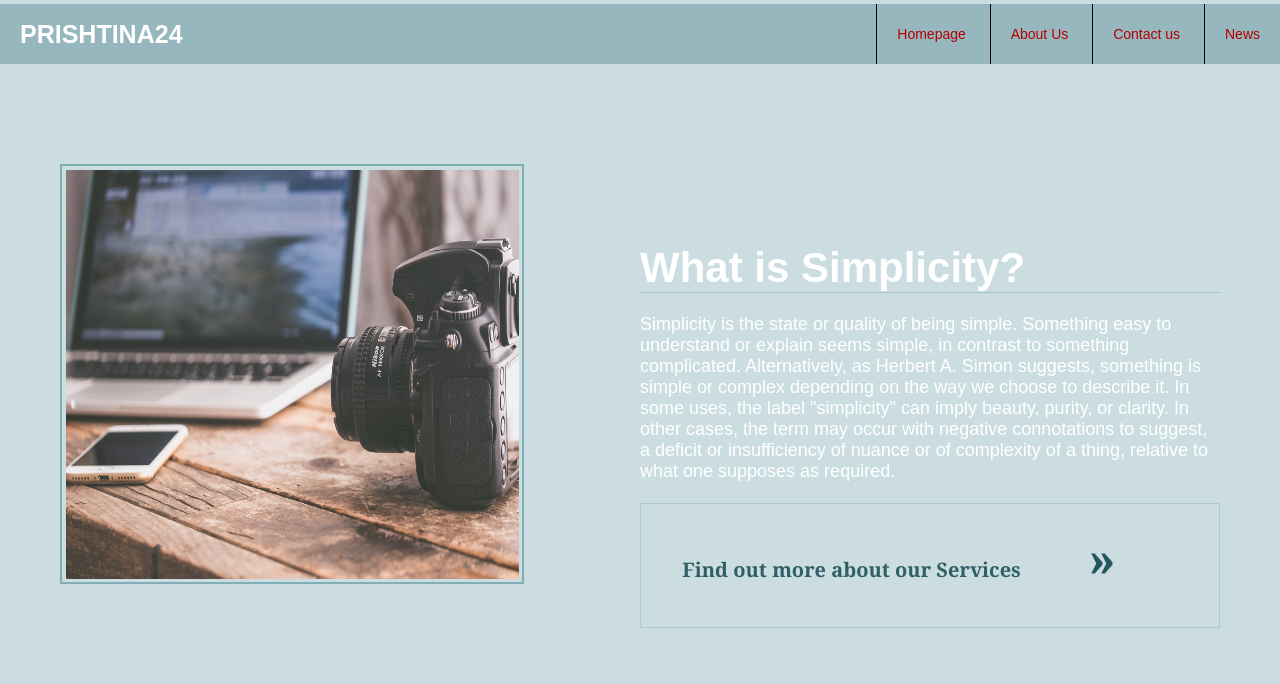
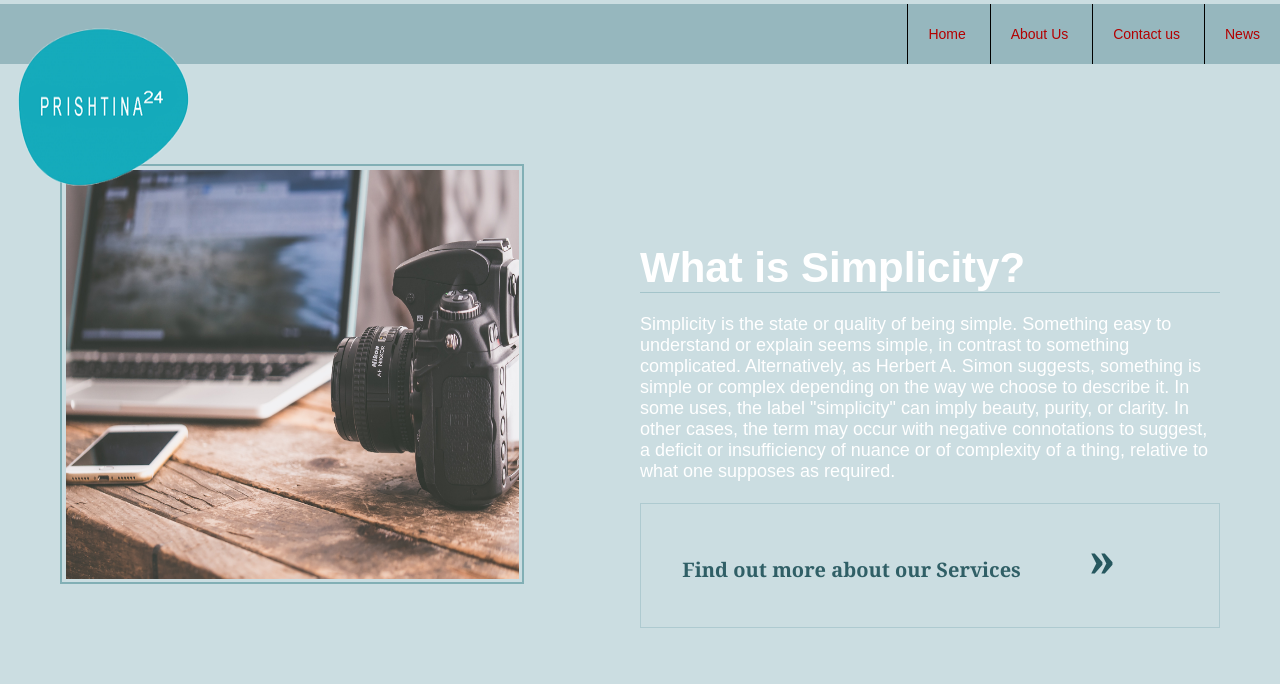
Before and after one commit to GentritIbishi/-INT18_19_Gr37, a website: page public_html/Simplicity.html in a window 1280 px wide. Shown: the part 31-715 px from the top of the page. Drawn offline with Linux system fonts and the light colour scheme; files whose address does not match are found by name.

Commit message:
Update Simplicity.html

```diff
--- a/public_html/Simplicity.html
+++ b/public_html/Simplicity.html
@@ -5,7 +5,7 @@
     <meta name="viewport" content="width=device-width, initial-scale=1.0">
     <meta http-equiv="X-UA-Compatible" content="ie=edge">
     <link rel="stylesheet"href="CSS/CSS.css">
-    <title>Simplicity</title>
+    <title>Home - Prishtina24</title>
 </head>
 <body>
   <link href="https://fonts.googleapis.com/css?family=Lato" rel="stylesheet">
@@ -26,15 +26,15 @@
       </div>
 <!--Kodi per hederin-->
 <header class="main-header">
-  <h1>PRISHTINA24</h1>
   <nav>
     <ul>
-      <li><a href="Simplicity.html">Homepage</a></li>
+      <li><a href="Index.html">Home</a></li>
       <li><a href="About-Us/About-us.html">About Us</a></li>
       <li><a href="Contact-us.html">Contact us</a></li>
       <li><a href="News/News.html">News</a></li>
     </ul>
   </nav>
+    <a href="Index.html"><img id="logo" width="200" height="200" src="IMG/Login.png"></img></a>
   </header>
 
   <main class="content">
```
